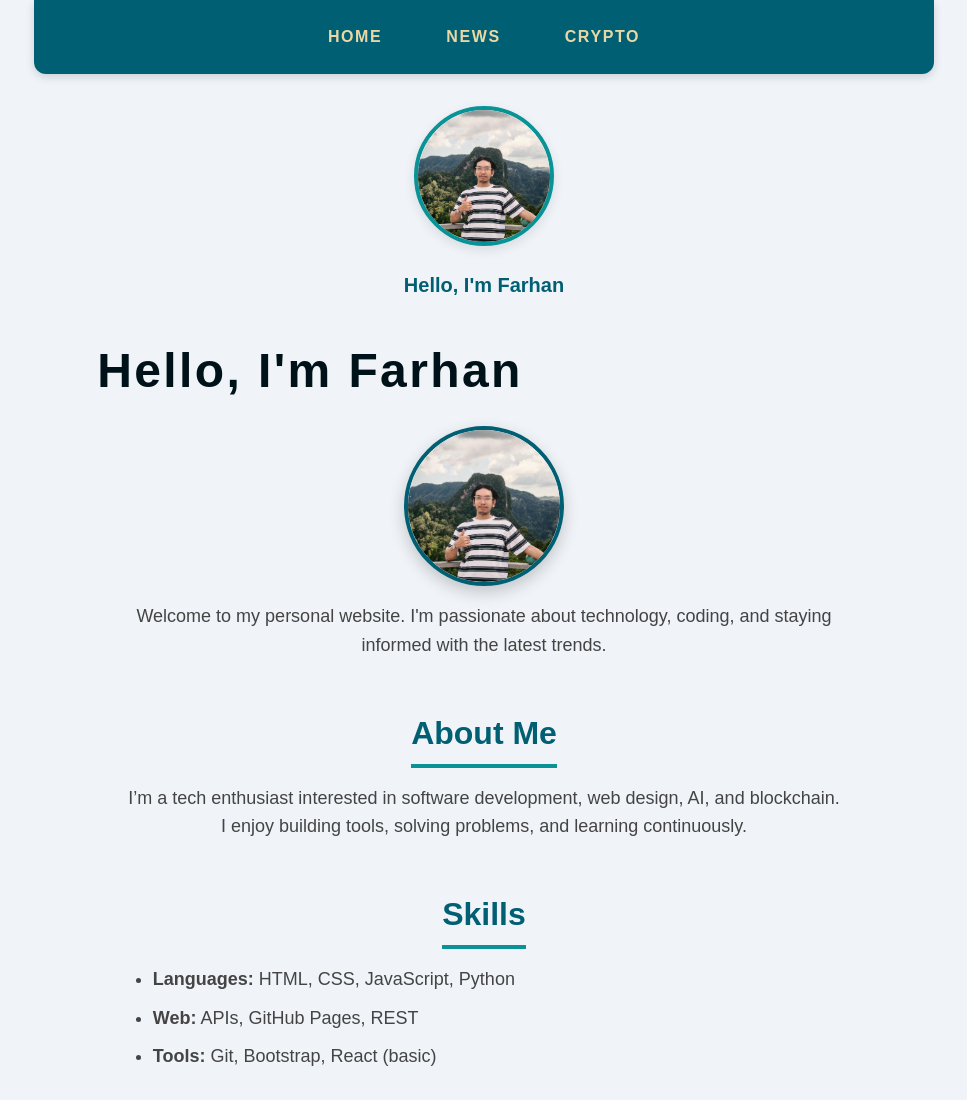
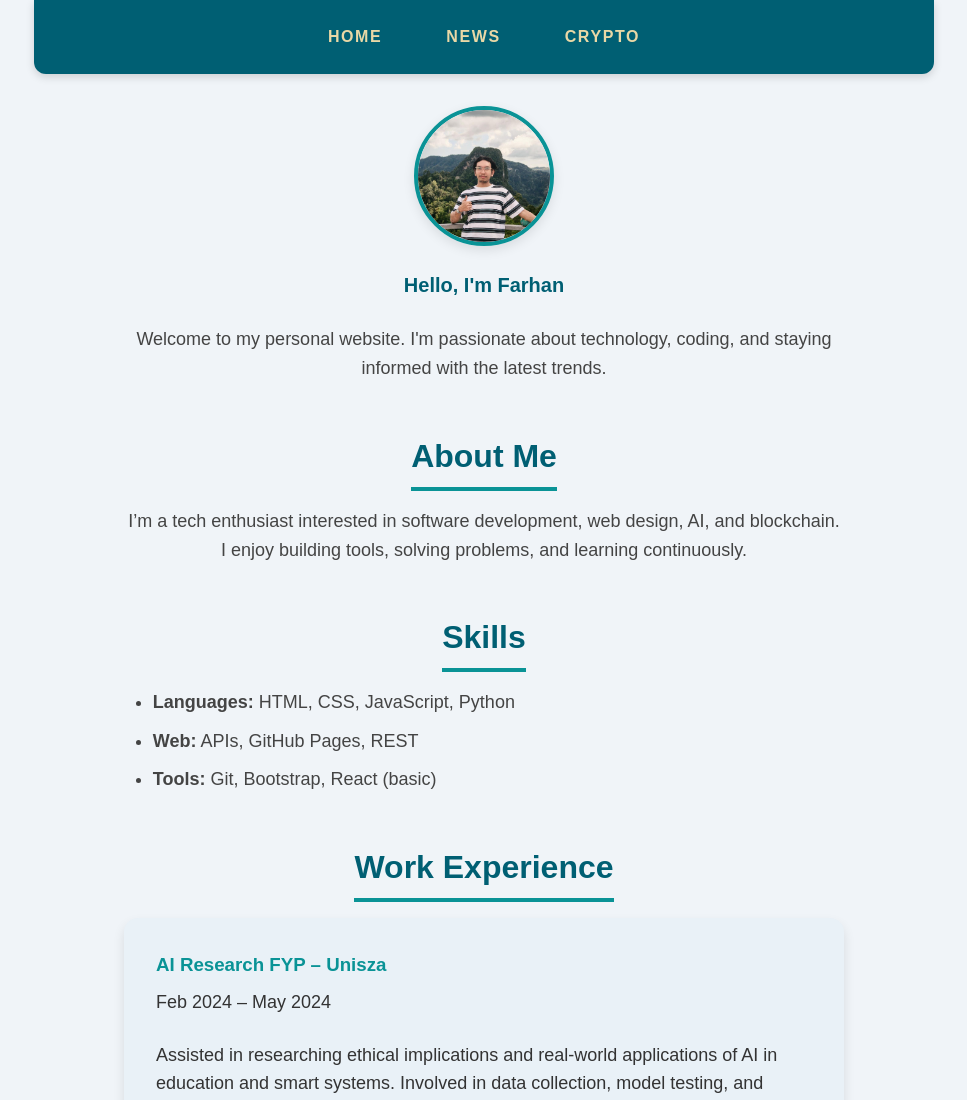
Before and after one commit to farhanem989/TestingApi, a plain HTML site: page index.html in a window 1280 px wide. Shown: the top 1100 px of the page, without its empty margins (156-1123 px from the left). Drawn offline with Linux system fonts and the light colour scheme.

Commit message:
Update index.html

```diff
--- a/index.html
+++ b/index.html
@@ -185,8 +185,7 @@
   <p style="font-size: 1.25rem; color: #005f73; margin-top: 1rem; font-weight: 600;">Hello, I'm Farhan</p>
 </div>
 
-  <h1>Hello, I'm Farhan</h1>
-  <img src="profile.jpeg" alt="Farhan profile photo" class="profile-pic" />
+
   <p>Welcome to my personal website. I'm passionate about technology, coding, and staying informed with the latest trends.</p>
 
   <h2>About Me</h2>
```
